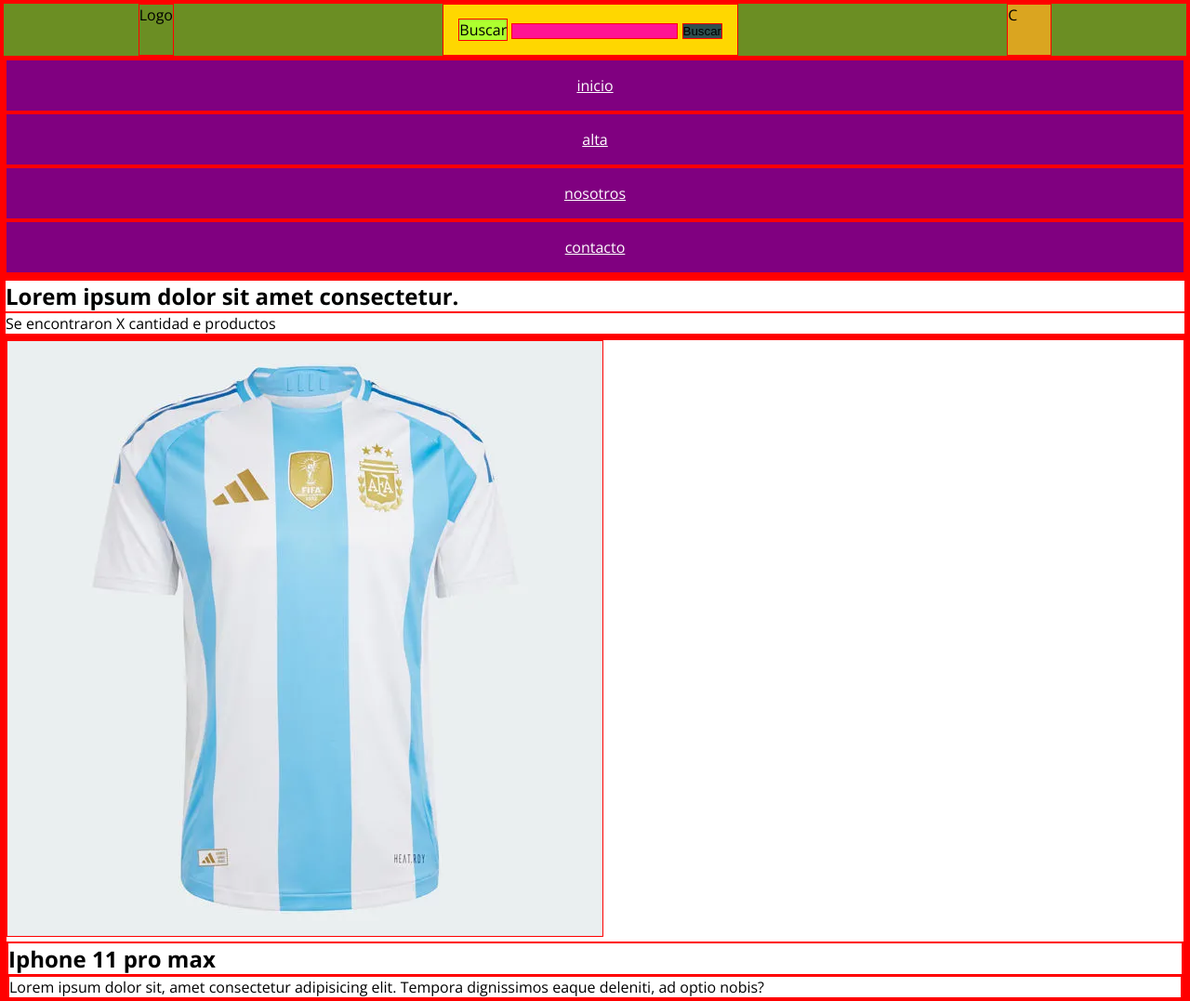
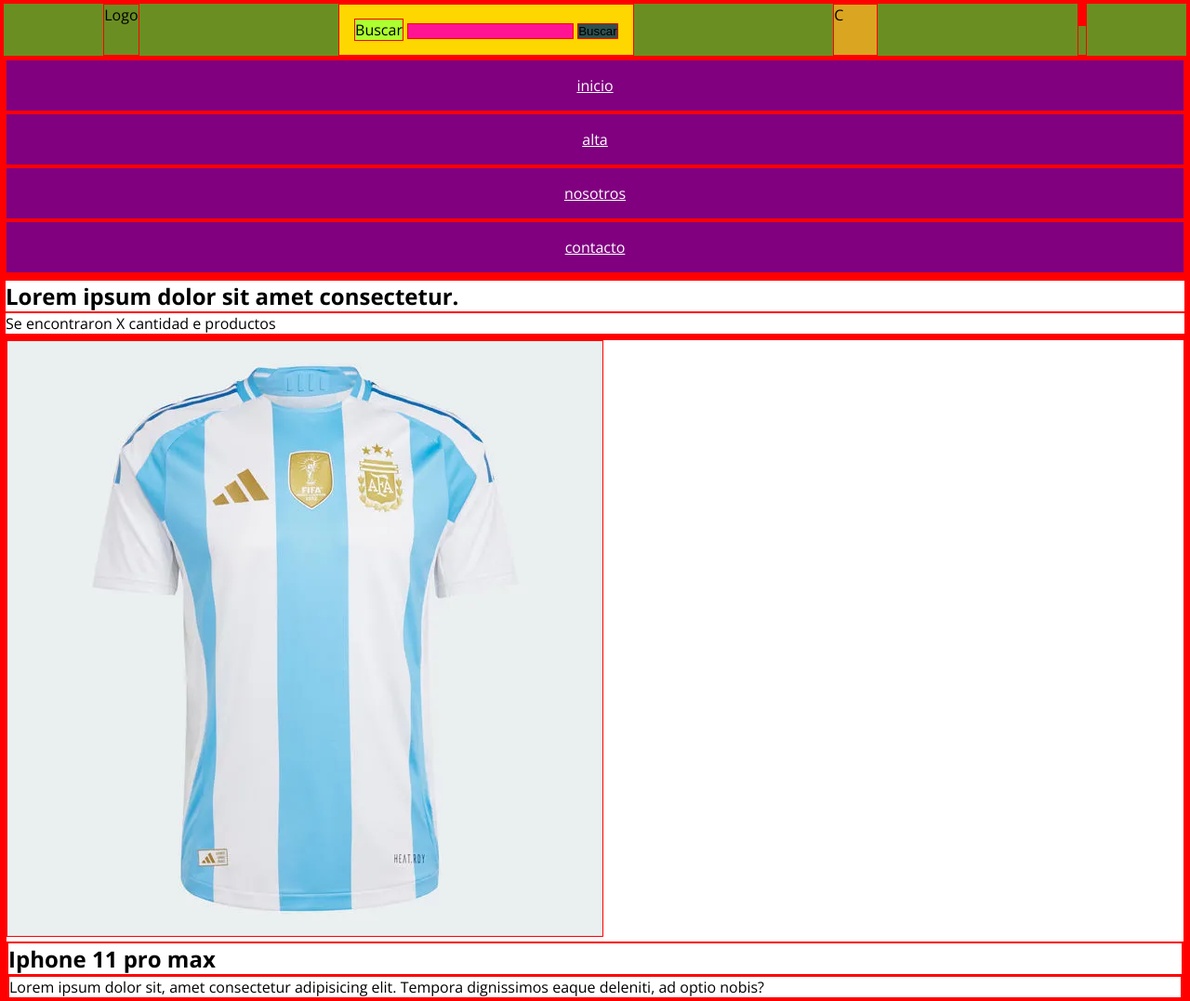
Before and after one commit to jorgedeleon18/Proyecto-integrador, a website built with Vite: page index.html in a window 1280 px wide. Shown: the top 1077 px of the page at 93% size. Built offline with nearby package versions, Linux system fonts and the light colour scheme.

Commit message:
se añadio menu toogle

```diff
--- a/index.html
+++ b/index.html
@@ -38,6 +38,13 @@
             <button type="submit" class="search-bar__form-submit" >Buscar</button>
           </form>
           <div class="search-bar__carrito-container">C</div>
+          <div class="menu-toogle">
+            <label for="menu" class="menu-toogle__label">
+            <span class="menu-toogle__top-bread"></span>
+            <span class="menu-toogle__meat"></span>
+            <span class="menu-toogle__bottom-bread"></span>
+          </label>
+          </div><!-- menu toogle -->
         </div> <!-- search-bar -->
 
     </header>
--- a/src/sass/layout/_header.scss
+++ b/src/sass/layout/_header.scss
@@ -80,3 +80,6 @@
         background-color: goldenrod;
     }
 }
+/* -------------------------------- */
+ /* MENU TOOGLE                     */
+ /* ------------------------------- */
```
